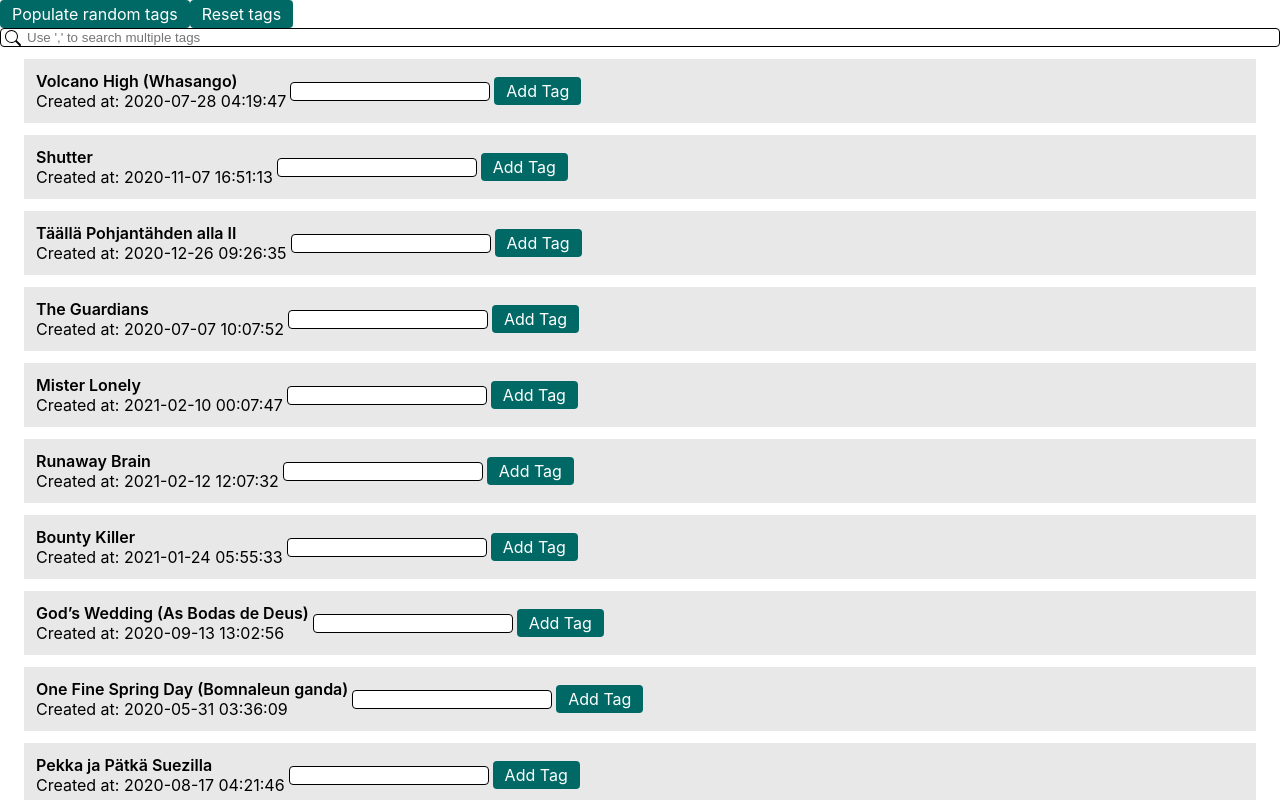
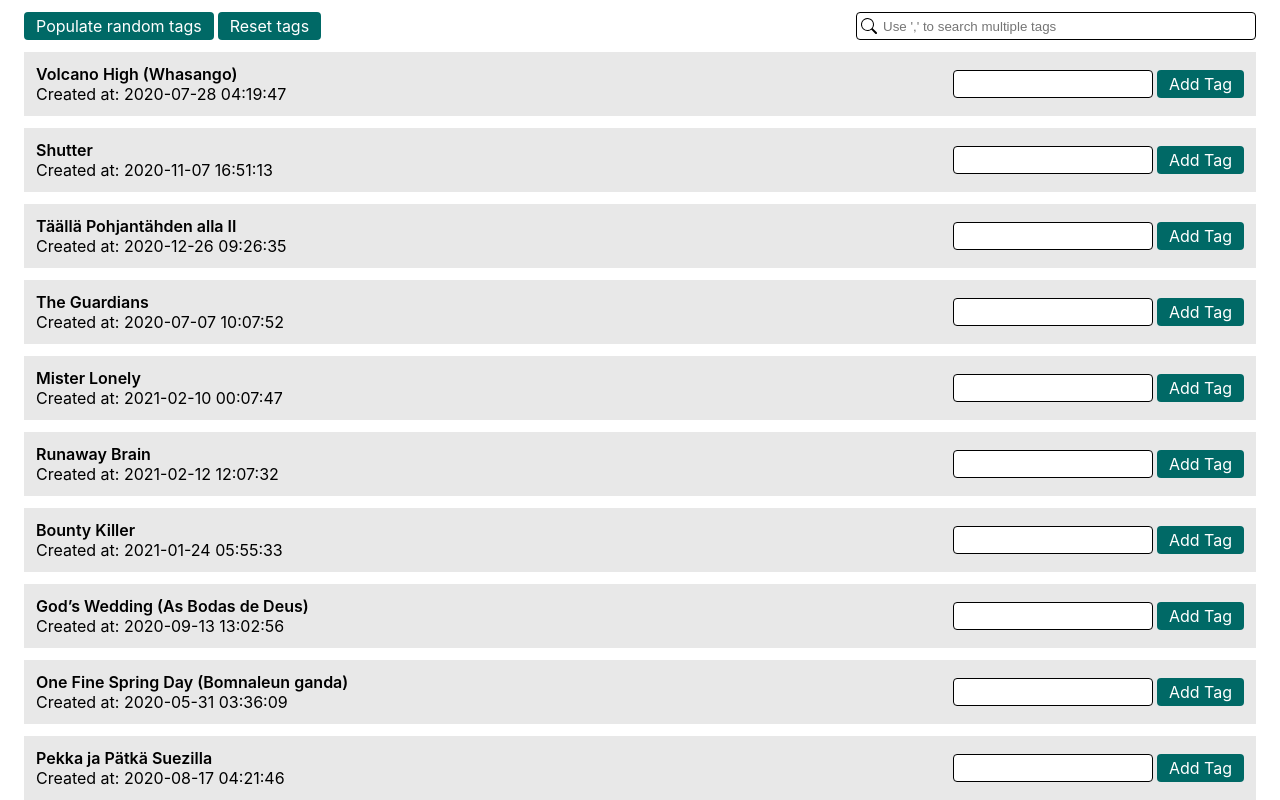
Before and after one commit to jason741852/tag-list, a React (Create React App) app: page / in a window 1280 px wide. Shown: the top 800 px of the page. Built offline with nearby package versions, Linux system fonts and the light colour scheme.

Commit message:
added listItem and toolbar styles; fixed textfield style

```diff
--- a/src/client/modules/tagListPage/components/ListItem.scss
+++ b/src/client/modules/tagListPage/components/ListItem.scss
@@ -1,6 +1,23 @@
+.list-item--title {
+  flex-basis: 400px;
+}
+
+.list-item--tags {
+  flex-basis: 400px;
+  margin-left: auto;
+}
+
+.list-item--add-tag-field {
+  flex-basis: 200px;
+}
+
+.list-item--add-tag-button {
+  flex-basis: 50;
+}
+
 .list-item {
   background: #e8e8e8;
-  margin: 12px 24px;
+  margin-bottom: 12px;
   padding: 12px;
   display: flex;
   flex-direction: row;
@@ -17,6 +34,7 @@
 }
 
 .list-item--tag {
+  display: inline-flex;
   margin-right: 4px;
 }
 
--- /dev/null
+++ b/src/client/modules/tagListPage/components/ListToolbar.scss
@@ -0,0 +1,18 @@
+.list-toolbar {
+  display: flex;
+  align-items: center;
+  justify-content: space-between;
+  margin-bottom: 12px;
+}
+
+.list-toolbar__button-group {
+  display: flex;
+}
+
+.list-toolbar__button {
+  margin-right: 4px;
+}
+
+.list-toolbar__search-field {
+  width: 400px;
+}
--- a/src/client/modules/tagListPage/components/ListToolbar.tsx
+++ b/src/client/modules/tagListPage/components/ListToolbar.tsx
@@ -2,6 +2,8 @@ import React, { useContext } from 'react';
 import { Button } from '../../../shared/components/button';
 import tagListPageContext from '../tagListPageContext';
 import { ListSearch } from './ListSearch';
+
+import './ListToolbar.scss';
 
 export const ListToolbar = () => {
   const { onGenerateRandomTags, onResetTags } = useContext(
@@ -10,12 +12,20 @@ export const ListToolbar = () => {
 
   return (
     <div className={'list-toolbar'}>
+      <div className={'list-toolbar__button-group'}>
+        <div className={'list-toolbar__button'}>
           <Button
             label="Populate random tags"
             onClick={onGenerateRandomTags}
           />
+        </div>
+        <div className={'list-toolbar__button'}>
           <Button label="Reset tags" onClick={onResetTags} />
+        </div>
+      </div>
+      <div className={'list-toolbar__search-field'}>
         <ListSearch />
+      </div>
     </div>
   );
 };
--- a/src/client/shared/components/textField/textfield.scss
+++ b/src/client/shared/components/textField/textfield.scss
@@ -19,6 +19,7 @@
 .text-field__input {
   border: none;
   width: 100%;
+  height: 24px;
 }
 
 .text-field__input:focus {
--- a/src/index.css
+++ b/src/index.css
@@ -1,5 +1,5 @@
 body {
-  margin: 0;
+  margin: 12px 24px;
   font-family: -apple-system, BlinkMacSystemFont, 'Segoe UI', 'Roboto', 'Oxygen',
     'Ubuntu', 'Cantarell', 'Fira Sans', 'Droid Sans', 'Helvetica Neue',
     sans-serif;
```
Lines whose indentation alone changed are shown as unchanged.
